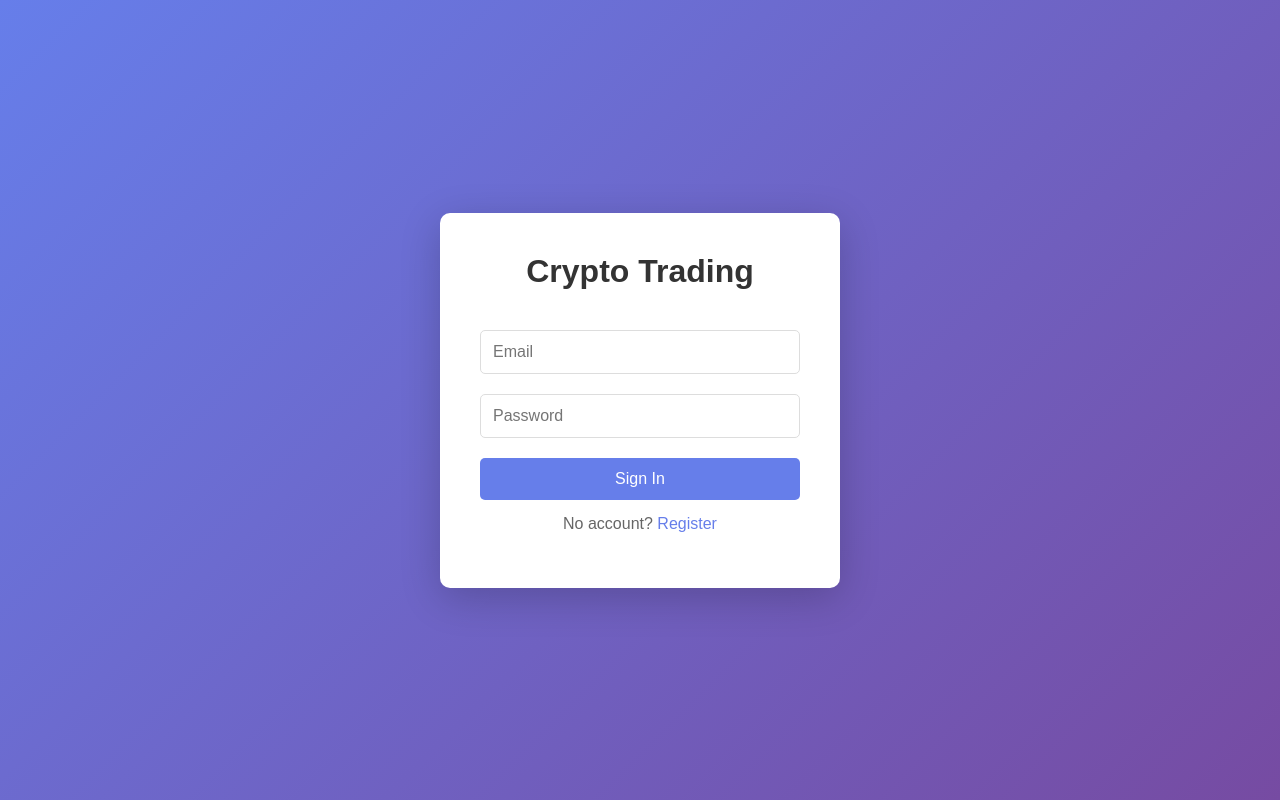
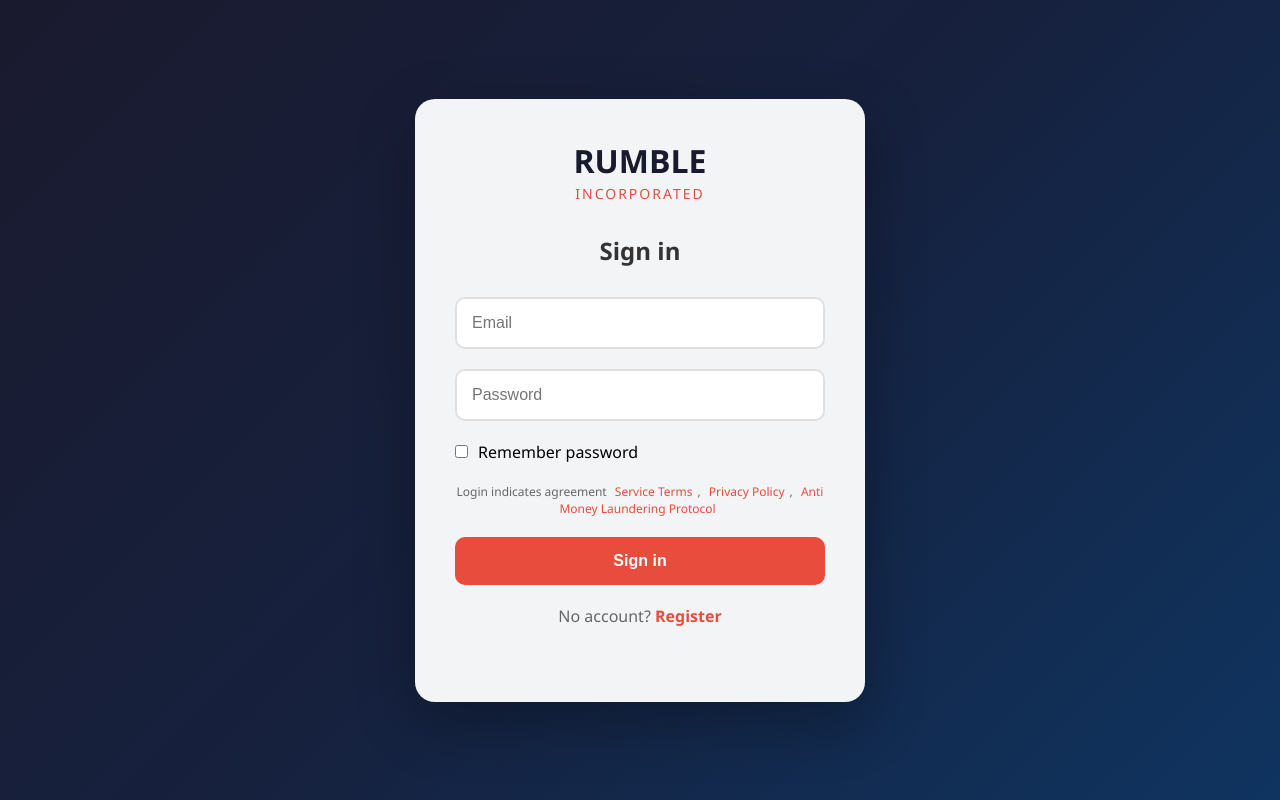
Before and after one commit to moonnothern-blip/crypto-trading-api, a website: page index.html in a window 1280 px wide. Drawn offline with Linux system fonts and the light colour scheme.

Commit message:
Rumble Incorporated branding

```diff
--- a/index.html
+++ b/index.html
@@ -3,7 +3,7 @@
 <head>
     <meta charset="UTF-8">
     <meta name="viewport" content="width=device-width, initial-scale=1.0">
-    <title>Crypto Trading - Login</title>
+    <title>Rumble Incorporated - Crypto Trading</title>
     <style>
         * {
             margin: 0;
@@ -12,8 +12,8 @@
         }
 
         body {
-            font-family: Arial, sans-serif;
-            background: linear-gradient(135deg, #667eea 0%, #764ba2 100%);
+            font-family: 'Segoe UI', Tahoma, Geneva, Verdana, sans-serif;
+            background: linear-gradient(135deg, #1a1a2e 0%, #16213e 50%, #0f3460 100%);
             min-height: 100vh;
             display: flex;
             align-items: center;
@@ -21,70 +21,157 @@
         }
 
         .login-container {
-            background: white;
+            background: rgba(255, 255, 255, 0.95);
             padding: 40px;
-            border-radius: 10px;
-            width: 400px;
-            box-shadow: 0 10px 40px rgba(0,0,0,0.2);
+            border-radius: 20px;
+            width: 450px;
+            box-shadow: 0 20px 60px rgba(0,0,0,0.3);
         }
 
-        h1 {
+        .logo {
+            text-align: center;
+            margin-bottom: 30px;
+        }
+
+        .logo h1 {
+            font-size: 32px;
+            color: #1a1a2e;
+        }
+
+        .logo span {
+            color: #e74c3c;
+            font-size: 14px;
+            letter-spacing: 2px;
+        }
+
+        .logo .inc {
+            font-size: 12px;
+            color: #666;
+        }
+
+        h2 {
             text-align: center;
             margin-bottom: 30px;
             color: #333;
         }
 
+        .input-group {
+            margin-bottom: 20px;
+        }
+
         input {
             width: 100%;
-            padding: 12px;
-            margin: 10px 0;
-            border: 1px solid #ddd;
-            border-radius: 5px;
+            padding: 15px;
+            border: 2px solid #e0e0e0;
+            border-radius: 10px;
             font-size: 16px;
+            transition: all 0.3s;
+        }
+
+        input:focus {
+            outline: none;
+            border-color: #e74c3c;
+        }
+
+        .checkbox-group {
+            margin: 15px 0;
+            display: flex;
+            align-items: center;
+            gap: 10px;
+        }
+
+        .checkbox-group input {
+            width: auto;
+        }
+
+        .legal {
+            margin: 20px 0;
+            font-size: 12px;
+            color: #666;
+            text-align: center;
+        }
+
+        .legal a {
+            color: #e74c3c;
+            text-decoration: none;
+            margin: 0 5px;
         }
 
         button {
             width: 100%;
-            padding: 12px;
-            background: #667eea;
+            padding: 15px;
+            background: #e74c3c;
             color: white;
             border: none;
-            border-radius: 5px;
+            border-radius: 10px;
             font-size: 16px;
+            font-weight: bold;
             cursor: pointer;
-            margin-top: 10px;
+            transition: all 0.3s;
         }
 
         button:hover {
-            background: #5a67d8;
+            background: #c0392b;
+            transform: translateY(-2px);
+        }
+
+        .register-link {
+            text-align: center;
+            margin-top: 20px;
+            color: #666;
+        }
+
+        .register-link a {
+            color: #e74c3c;
+            text-decoration: none;
+            font-weight: bold;
         }
 
         .message {
             margin-top: 15px;
+            padding: 10px;
+            border-radius: 8px;
             text-align: center;
-            color: red;
+            font-size: 14px;
         }
 
-        .register-link {
-            text-align: center;
-            margin-top: 15px;
-            color: #666;
+        .message.success {
+            background: #d4edda;
+            color: #155724;
         }
 
-        .register-link a {
-            color: #667eea;
-            text-decoration: none;
+        .message.error {
+            background: #f8d7da;
+            color: #721c24;
         }
     </style>
 </head>
 <body>
     <div class="login-container">
-        <h1>Crypto Trading</h1>
+        <div class="logo">
+            <h1>RUMBLE</h1>
+            <span>INCORPORATED</span>
+        </div>
 
         <div id="loginForm">
-            <input type="email" id="email" placeholder="Email" required>
-            <input type="password" id="password" placeholder="Password" required>
-            <button onclick="login()">Sign In</button>
+            <h2>Sign in</h2>
+            <div class="input-group">
+                <input type="email" id="email" placeholder="Email" required>
+            </div>
+            <div class="input-group">
+                <input type="password" id="password" placeholder="Password" required>
+            </div>
+            <div class="checkbox-group">
+                <input type="checkbox" id="rememberPassword">
+                <label>Remember password</label>
+            </div>
+            <div class="legal">
+                Login indicates agreement
+                <a href="#">Service Terms</a>,
+                <a href="#">Privacy Policy</a>,
+                <a href="#">Anti Money Laundering Protocol</a>
+            </div>
+            <button onclick="login()">Sign in</button>
             <div class="register-link">
                 No account? <a href="#" onclick="showRegister()">Register</a>
             </div>
@@ -92,11 +179,19 @@
         </div>
 
         <div id="registerForm" style="display:none;">
-            <input type="email" id="regEmail" placeholder="Email" required>
-            <input type="password" id="regPassword" placeholder="Password" required>
+            <h2>Create Account</h2>
+            <div class="input-group">
+                <input type="email" id="regEmail" placeholder="Email" required>
+            </div>
+            <div class="input-group">
+                <input type="password" id="regPassword" placeholder="Password" required>
+            </div>
+            <div class="input-group">
+                <input type="password" id="regConfirmPassword" placeholder="Confirm Password" required>
+            </div>
             <button onclick="register()">Create Account</button>
             <div class="register-link">
-                Already have an account? <a href="#" onclick="showLogin()">Sign In</a>
+                Already have an account? <a href="#" onclick="showLogin()">Sign in</a>
             </div>
             <div id="regMessage" class="message"></div>
         </div>
@@ -108,10 +203,12 @@
         async function login() {
             const email = document.getElementById('email').value;
             const password = document.getElementById('password').value;
+            const remember = document.getElementById('rememberPassword').checked;
             const messageDiv = document.getElementById('message');
 
             if (!email || !password) {
-                messageDiv.innerText = 'Please fill all fields';
+                messageDiv.className = 'message error';
+                messageDiv.innerText = 'Please enter your email and password';
                 return;
             }
 
@@ -126,30 +223,44 @@
 
                 if (response.ok) {
                     localStorage.setItem('token', data.token);
-                    messageDiv.style.color = 'green';
+                    if (remember) {
+                        localStorage.setItem('rememberedEmail', email);
+                    }
+                    messageDiv.className = 'message success';
                     messageDiv.innerText = 'Login successful! Redirecting...';
                     setTimeout(() => {
                         window.location.href = '/dashboard';
                     }, 1500);
                 } else {
-                    messageDiv.innerText = data.message || 'Login failed';
+                    messageDiv.className = 'message error';
+                    messageDiv.innerText = data.message || 'Invalid credentials';
                 }
             } catch (error) {
-                messageDiv.innerText = 'Network error';
+                messageDiv.className = 'message error';
+                messageDiv.innerText = 'Network error. Please try again.';
             }
         }
 
         async function register() {
             const email = document.getElementById('regEmail').value;
             const password = document.getElementById('regPassword').value;
+            const confirm = document.getElementById('regConfirmPassword').value;
             const messageDiv = document.getElementById('regMessage');
 
-            if (!email || !password) {
+            if (!email || !password || !confirm) {
+                messageDiv.className = 'message error';
                 messageDiv.innerText = 'Please fill all fields';
                 return;
             }
 
+            if (password !== confirm) {
+                messageDiv.className = 'message error';
+                messageDiv.innerText = 'Passwords do not match';
+                return;
+            }
+
             if (password.length < 6) {
+                messageDiv.className = 'message error';
                 messageDiv.innerText = 'Password must be at least 6 characters';
                 return;
             }
@@ -165,16 +276,18 @@
 
                 if (response.ok) {
                     localStorage.setItem('token', data.token);
-                    messageDiv.style.color = 'green';
-                    messageDiv.innerText = 'Registration successful! Redirecting...';
+                    messageDiv.className = 'message success';
+                    messageDiv.innerText = 'Account created! Redirecting...';
                     setTimeout(() => {
                         window.location.href = '/dashboard';
                     }, 1500);
                 } else {
+                    messageDiv.className = 'message error';
                     messageDiv.innerText = data.message || 'Registration failed';
                 }
             } catch (error) {
-                messageDiv.innerText = 'Network error';
+                messageDiv.className = 'message error';
+                messageDiv.innerText = 'Network error. Please try again.';
             }
         }
 
@@ -187,6 +300,13 @@
             document.getElementById('registerForm').style.display = 'none';
             document.getElementById('loginForm').style.display = 'block';
         }
+
+        // Load remembered email
+        const rememberedEmail = localStorage.getItem('rememberedEmail');
+        if (rememberedEmail) {
+            document.getElementById('email').value = rememberedEmail;
+            document.getElementById('rememberPassword').checked = true;
+        }
     </script>
 </body>
 </html>
```
Also changed, not shown: dashboard.html (+96 -33 lines).
